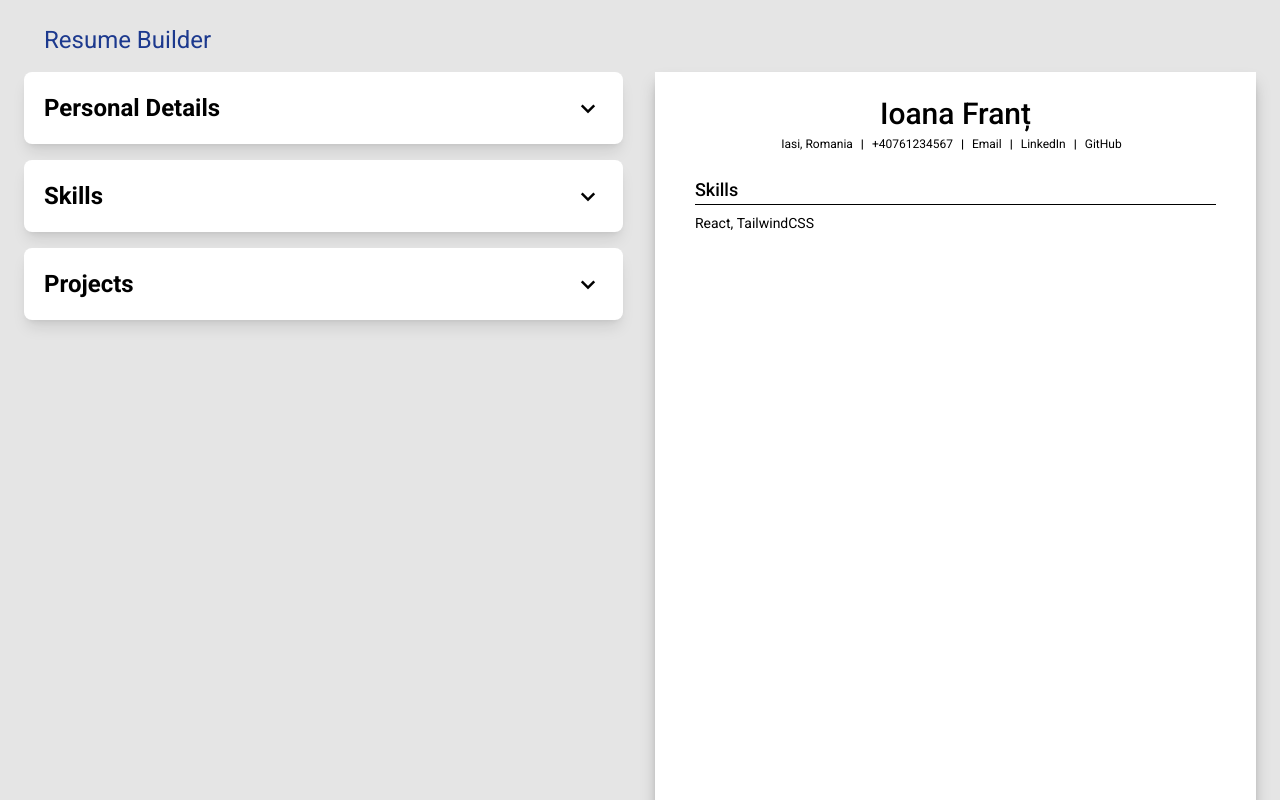
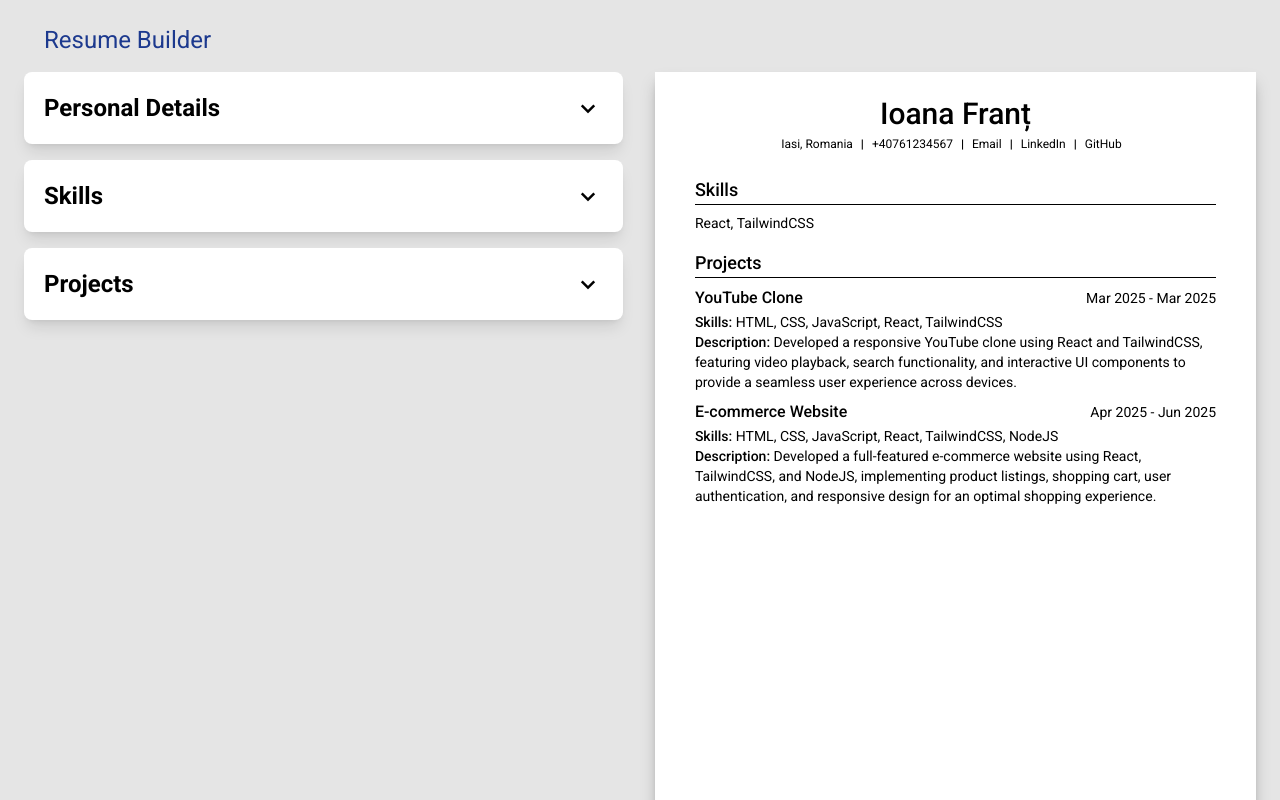
Before and after one commit to I0ANA24/CV-Application-Top, a React (Vite) app: page / in a window 1280 px wide. Shown: the top 800 px of the page. Built offline with nearby package versions, Linux system fonts and the light colour scheme.

Commit message:
Projects section done

```diff
--- a/src/components/Projects/ProjectsPageSection.jsx
+++ b/src/components/Projects/ProjectsPageSection.jsx
@@ -1,11 +1,45 @@
-import React from 'react'
+import React from "react";
 
-const ProjectsPageSection = () => {
+const ProjectsPageSection = ({ projects }) => {
   return (
-    <div>
+    <section className={!projects.length ? "hidden" : null}>
+      <h2 className="font-medium text-lg">Projects</h2>
+      <hr className="mb-2" />
+      <div className="w-full flex flex-wrap overflow-hidden">
+        {projects.map((project, index) => (
+          <div className="w-full mb-2" key={index}>
+            {/* introduction */}
+            <div className="w-full flex justify-between items-center mb-[2px]">
+              <h3 className="font-medium text-md">{project.projectName}</h3>
+              <p className="font-normal text-sm">
+                {new Date(project.projectStartDate).toLocaleString("en-US", {
+                  month: "short",
+                  year: "numeric",
+                })}{" "}
+                -{" "}
+                {new Date(project.projectEndDate).toLocaleString("en-US", {
+                  month: "short",
+                  year: "numeric",
+                })}
+              </p>
+            </div>
 
-    </div>
-  )
-}
+            {/* skills */}
+            <div className="text-sm">
+              <p className="font-medium inline">Skills:&nbsp;</p>
+              <p className="font-normal inline">{project.projectSkills}</p>
+            </div>
 
-export default ProjectsPageSection
+            {/* description */}
+            <div className="text-sm">
+              <p className="font-medium inline">Description:&nbsp;</p>
+              <p className="font-normal inline">{project.projectDescription}</p>
+            </div>
+          </div>
+        ))}
+      </div>
+    </section>
+  );
+};
+
+export default ProjectsPageSection;
--- a/src/components/Resume/ResumePage.jsx
+++ b/src/components/Resume/ResumePage.jsx
@@ -1,12 +1,14 @@
 import React from "react";
 import PersonalDetailsPageSection from "../PersonalDetails/PersonalDetailsPageSection";
 import SkillsPageSection from "../Skills/SkillsPageSection";
+import ProjectsPageSection from "../Projects/ProjectsPageSection";
 
-const ResumePage = ({ details, skills }) => {
+const ResumePage = ({ details, skills, projects }) => {
   return (
     <section className="bg-white w-full max-w-[80vw] lg:w-[50%] aspect-[210/297] lg:aspect-[210/297] shadow-neutral-400 shadow-lg mx-auto px-10 py-6 overflow-hidden space-y-4">
       <PersonalDetailsPageSection details={details} />
       <SkillsPageSection skills={skills} />
+      <ProjectsPageSection projects={projects} />
     </section>
   );
 };
--- a/src/components/builder/Builder.jsx
+++ b/src/components/builder/Builder.jsx
@@ -33,7 +33,7 @@ const Builder = () => {
       projectSkills: "HTML, CSS, JavaScript, React, TailwindCSS",
       projectStartDate: "2025-03-22",
       projectEndDate: "2025-03-30",
-      projectDescription: "meowMeowMeow",
+      projectDescription: "Developed a responsive YouTube clone using React and TailwindCSS, featuring video playback, search functionality, and interactive UI components to provide a seamless user experience across devices.",
     },
     {
       id: crypto.randomUUID(),
@@ -41,7 +41,7 @@ const Builder = () => {
       projectSkills: "HTML, CSS, JavaScript, React, TailwindCSS, NodeJS",
       projectStartDate: "2025-04-18",
       projectEndDate: "2025-06-03",
-      projectDescription: "lalala",
+      projectDescription: "Developed a full-featured e-commerce website using React, TailwindCSS, and NodeJS, implementing product listings, shopping cart, user authentication, and responsive design for an optimal shopping experience.",
     },
   ]);
 
@@ -58,7 +58,7 @@ const Builder = () => {
           setProjectsList={setProjectsList}
         />
       </section>
-      <ResumePage details={detailsList} skills={skillsList} />
+      <ResumePage details={detailsList} skills={skillsList} projects={projectsList} />
     </main>
   );
 };
```
